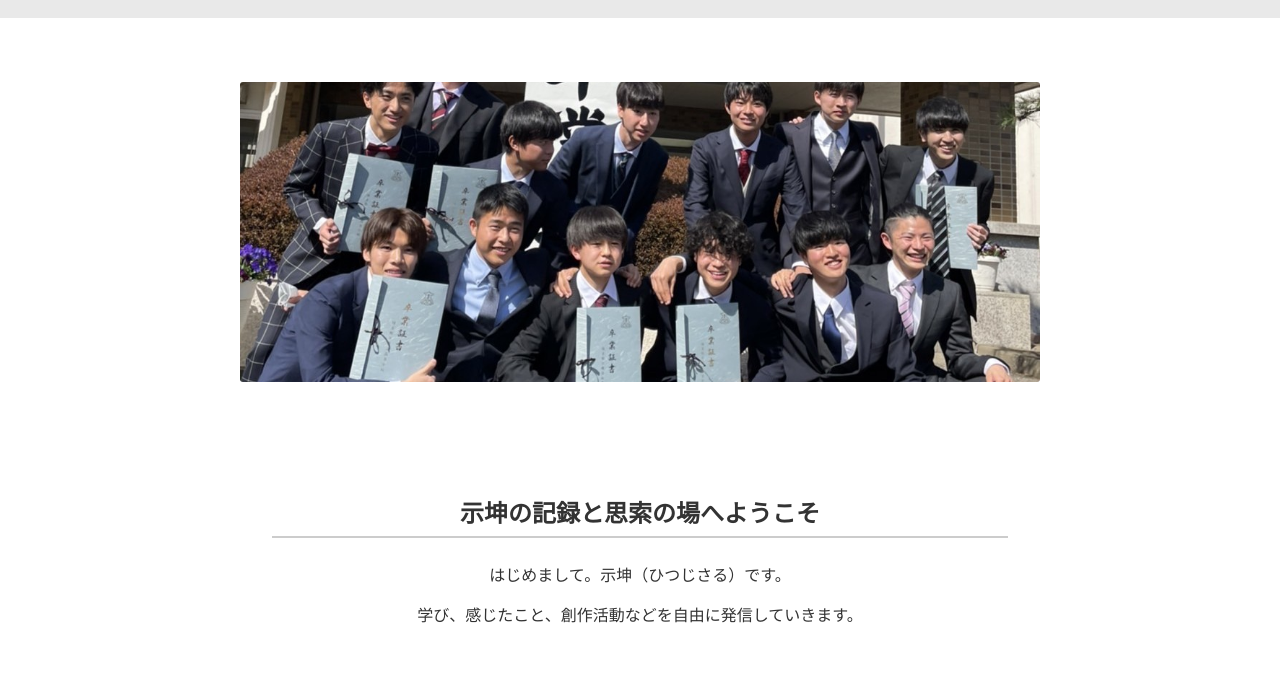
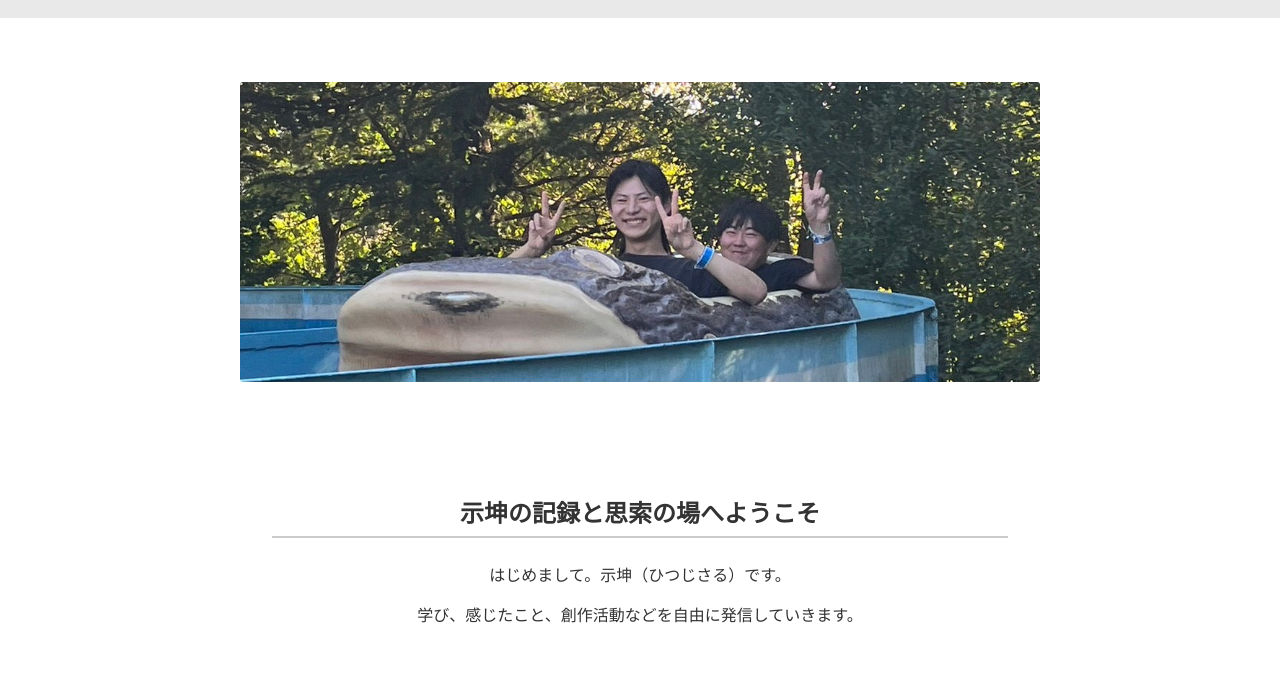
Before and after one commit to hitujisaru/homepage, a plain HTML site: page index.html in a window 1280 px wide. Shown: the part 111-800 px from the top of the page. Drawn offline with Linux system fonts and the light colour scheme.

Commit message:
スライドショー変更

```diff
--- a/index.html
+++ b/index.html
@@ -11,7 +11,7 @@
 <body>
   <main class="container">
 
-    <!-- ① スライドショー -->
+    <!-- ① スライドショー
     <section id="hero">
       <div class="slideshow">
         <img src="images/slide1.JPG" class="slide active" alt="Slide 1">
@@ -19,6 +19,14 @@
         <img src="images/slide3.JPG" class="slide" alt="Slide 3">
         <img src="images/slide4.JPG" class="slide" alt="Slide 4">
         <img src="images/slide5.JPG" class="slide" alt="Slide 5">
+      </div>
+    </section>
+    -->
+
+    <!-- 仮の写真 -->
+    <section id="hero">
+      <div class="slideshow">
+        <img src="images/slide3.JPG" class="slide" alt="Slide 3">
       </div>
     </section>
 
```
